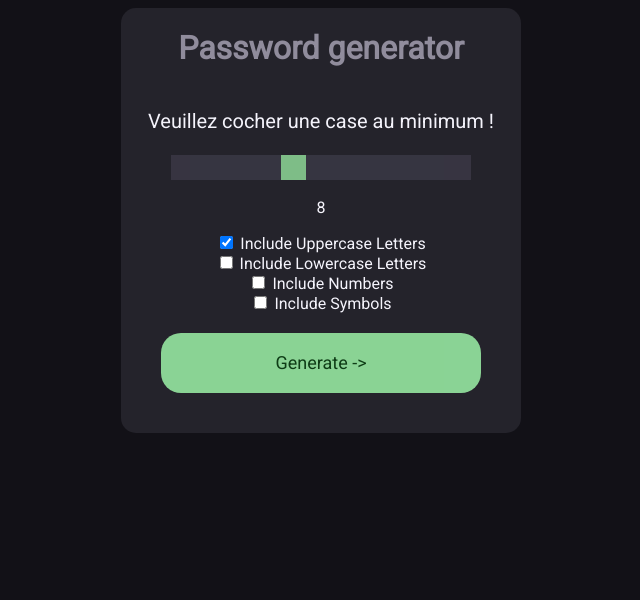
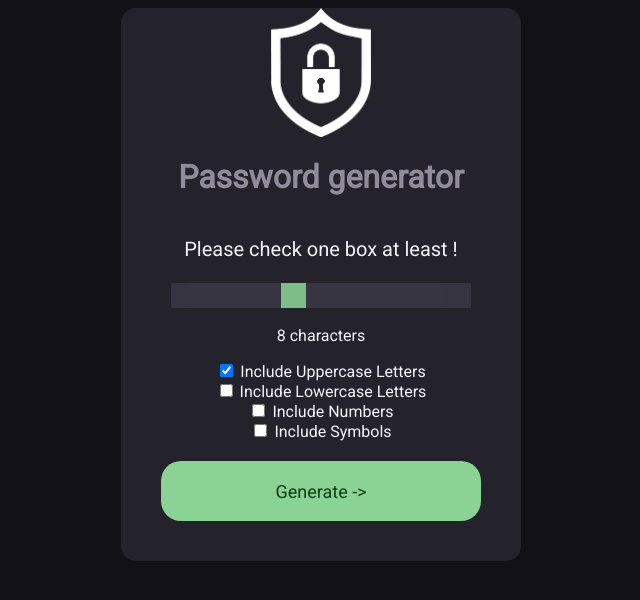
Before and after one commit to pierregouedar/SpeedPass, a plain HTML site: page index.html in a window 1280 px wide. Shown: the whole page, without its empty margins (319-959 px from the left). Drawn offline with Linux system fonts and the light colour scheme.

Commit message:
final push v1

```diff
--- a/gene-js.js
+++ b/gene-js.js
@@ -7,7 +7,7 @@ var MDP = '';
 let CHOIXLISTE = [];
 
 function VALUE() {
-  document.getElementById("STRONGVALUE").innerText = document.getElementById("STRONG").value;
+  document.getElementById("STRONGVALUE").innerText = document.getElementById("STRONG").value + ' characters';
 }
 
 function getRandomInt(max) {
@@ -45,7 +45,7 @@ function NEWMDP() {
     }
 
     if (CHOIXLISTE.length == 0) {
-        document.getElementById("EP-MDP").innerText = 'Veuillez cocher une case au minimum !';
+        document.getElementById("EP-MDP").innerText = 'Please check one box at least !';
     } else {
 
         for(let i = 0; i < STRONG; i++){
--- a/index.html
+++ b/index.html
@@ -9,12 +9,13 @@
 </head>
 <body>
     <div class="inputlist">
+        <img src="./logo.png" alt="logo" id="LOGO">
         <h1>Password generator</h1>
-        <p id="EP-MDP">Veuillez cocher une case au minimum !</p>
+        <p id="EP-MDP">Please check one box at least !</p>
         <label class="slider">
             <input type="range" min="0" max ="20" value="8" step="1" id="STRONG" onclick="VALUE()">
         </label>
-        <p id="STRONGVALUE">8</p>
+        <p id="STRONGVALUE">8 characters</p>
         <label>
             <input type="checkbox" id="LMAJ" checked> Include Uppercase Letters
         </label>
--- a/style.css
+++ b/style.css
@@ -67,3 +67,8 @@ h1{
     background: #a4ffaf;
     cursor: pointer;
   }
+
+#LOGO{
+    width: 100px;
+    height: auto;
+}
```
Also changed, not shown: logo.png (added).
